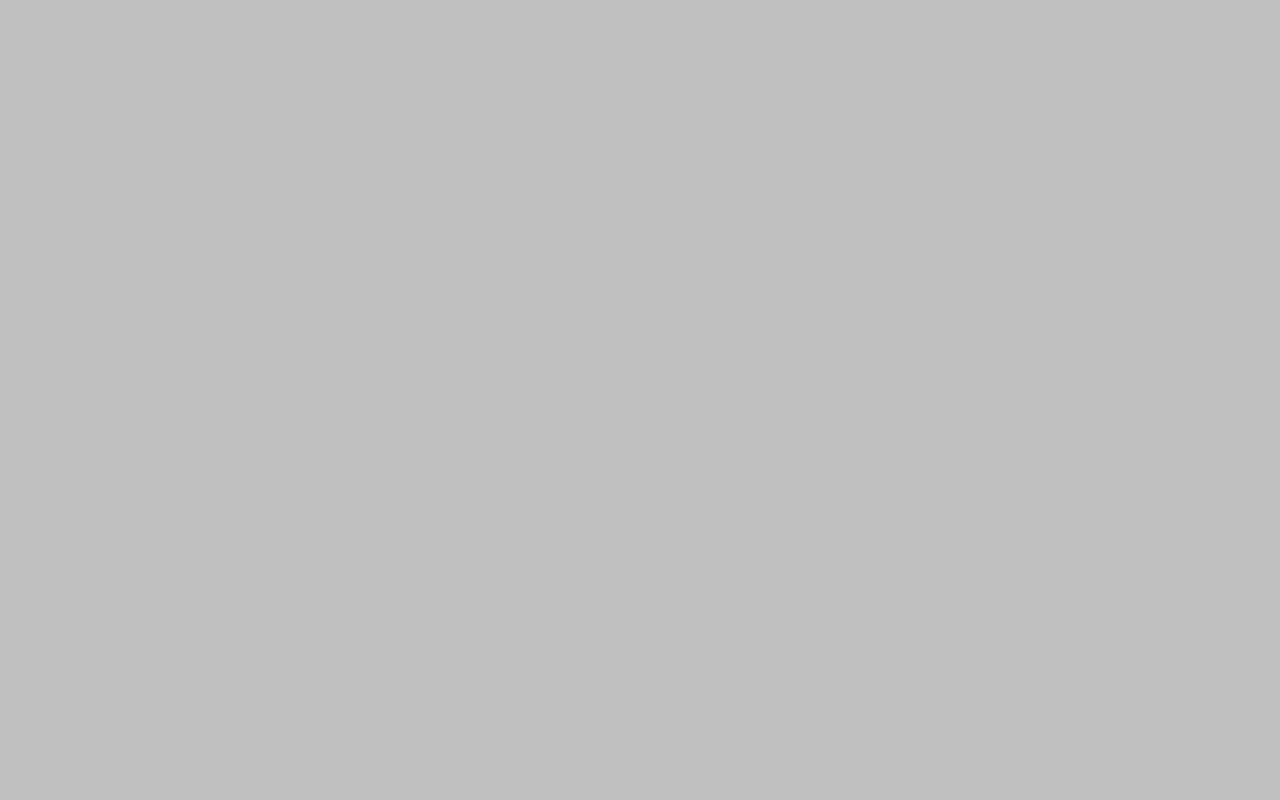
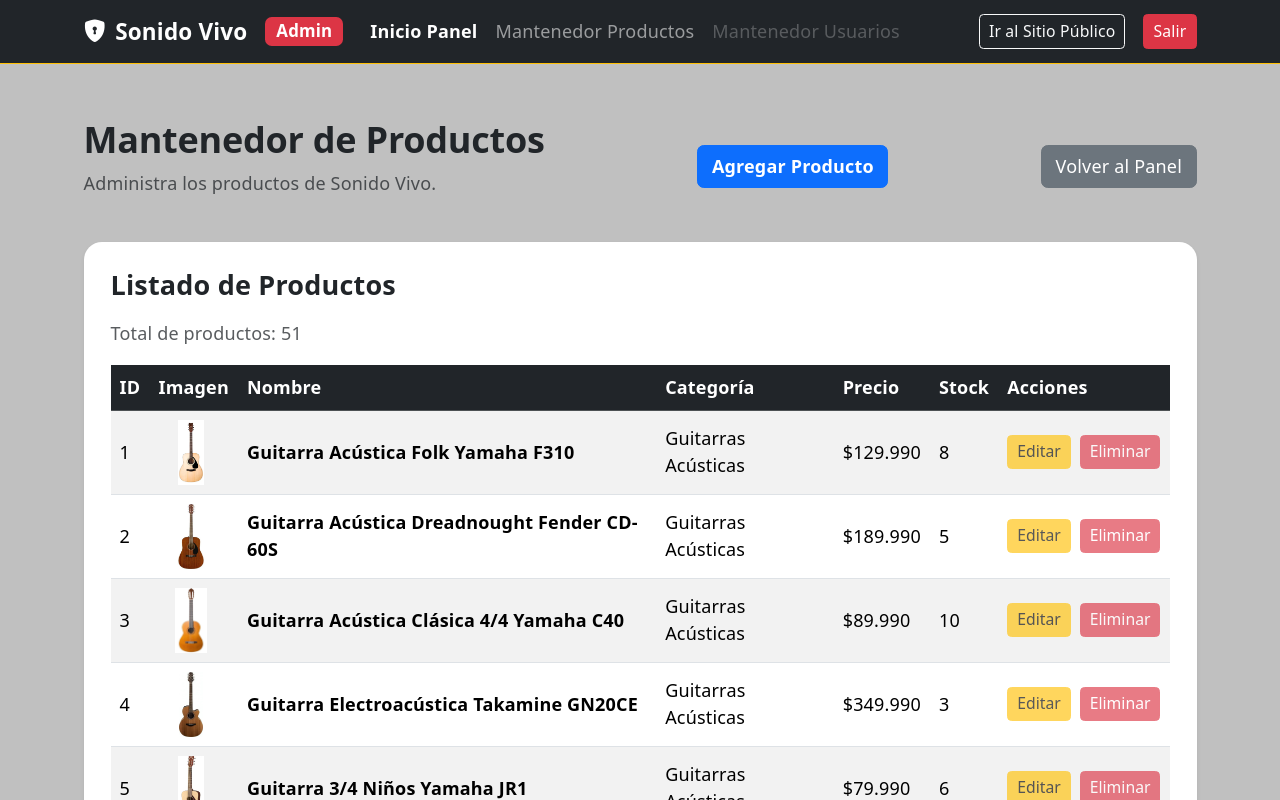
Before and after one commit to CoteCruces/sonido-vivo-v2, a React (Vite) app: page /admin/productos in a window 1280 px wide. Before the commit this address had no page. Shown: the top 800 px of the page. Built offline with nearby package versions, Linux system fonts and the light colour scheme.

Commit message:
Agregar producto
e agregó la opcion de agregar un producto como admin

```diff
--- a/src/App.tsx
+++ b/src/App.tsx
@@ -12,6 +12,8 @@ import DetalleNoticia from "./componentes/paginas/DetalleNoticia";
 import Footer from "./componentes/organismos/Footer";
 import NuevoProducto from "./componentes/paginas/NuevoProducto";
 import PanelAdmin from "./componentes/paginas/PanelAdmin";
+import AdministrarProductos from "./componentes/paginas/AdministrarProductos";
+
 
 
 function App() {
@@ -66,6 +68,15 @@ function App() {
                         path="/admin"
                         element={<PanelAdmin />}
                     />
+                    <Route
+                        path="/admin/productos"
+                        element={<AdministrarProductos />}
+                    />
+
+                    <Route
+                        path="/admin/productos/nuevo"
+                        element={<NuevoProducto />}
+                    />
                 </Routes>
 
             </div>
--- /dev/null
+++ b/src/componentes/atomos/BotonAccionProducto.tsx
@@ -0,0 +1,30 @@
+
+interface Props {
+    accion: "Editar" | "Eliminar";
+    onClick?: () => void;
+    deshabilitado?: boolean;
+}
+
+function BotonAccionProducto({
+    accion,
+    onClick,
+    deshabilitado = true
+}: Props) {
+
+    const color = accion === "Editar"
+        ? "btn-warning"
+        : "btn-danger";
+
+    return (
+        <button
+            type="button"
+            className={`btn ${color} btn-sm`}
+            onClick={onClick}
+            disabled={deshabilitado}
+        >
+            {accion}
+        </button>
+    );
+}
+
+export default BotonAccionProducto;
--- /dev/null
+++ b/src/componentes/moleculas/FilaProductoAdmin.tsx
@@ -0,0 +1,62 @@
+
+import type { Producto } from "../utilidades/tipos";
+import BotonAccionProducto from "../atomos/BotonAccionProducto";
+
+interface Props {
+    producto: Producto;
+}
+
+function FilaProductoAdmin({ producto }: Props) {
+    return (
+        <tr>
+
+            {/* ID */}
+            <td>{producto.id}</td>
+
+            {/* Imagen */}
+            <td>
+                <img
+                    src={producto.imagen}
+                    alt={producto.nombre}
+                    style={{
+                        width: "65px",
+                        height: "65px",
+                        objectFit: "contain"
+                    }}
+                />
+            </td>
+
+            {/* Nombre */}
+            <td className="fw-semibold">
+                {producto.nombre}
+            </td>
+
+            {/* Categoría */}
+            <td>
+                {producto.categoria}
+            </td>
+
+            {/* Precio */}
+            <td>
+                ${producto.precio.toLocaleString("es-CL")}
+            </td>
+
+            {/* Stock */}
+            <td>
+                {producto.stock}
+            </td>
+
+            {/* Acciones */}
+            <td>
+                <div className="d-flex gap-2">
+                    <BotonAccionProducto accion="Editar" />
+
+                    <BotonAccionProducto accion="Eliminar" />
+                </div>
+            </td>
+
+        </tr>
+    );
+}
+
+export default FilaProductoAdmin;
--- a/src/componentes/organismos/ContenidoAdmin.tsx
+++ b/src/componentes/organismos/ContenidoAdmin.tsx
@@ -64,6 +64,7 @@ function ContenidoAdmin() {
                         descripcion="Agrega nuevos instrumentos, actualiza precios, controla el stock o edita la información del catálogo."
                         icono="journal-album"
                         color="primary"
+                        destino="/admin/productos"
                     />
                 </div>
 
--- a/src/componentes/organismos/FormularioNuevoProducto.tsx
+++ b/src/componentes/organismos/FormularioNuevoProducto.tsx
@@ -4,30 +4,6 @@ import type { FormEvent } from "react";
 import { useNavigate } from "react-router-dom";
 import CampoFormulario from "../moleculas/CampoFormulario";
 import { crearProducto } from "../servicios/productosService";
-
-type DatosFormulario = {
-    nombre: string;
-    categoria: string;
-    descripcion: string;
-    descripcionLarga: string;
-    precio: string;
-    stock: string;
-    imagen: string;
-};
-
-type Errores = Partial<
-    Record<keyof DatosFormulario, string>
->;
-
-const datosIniciales: DatosFormulario = {
-    nombre: "",
-    categoria: "",
-    descripcion: "",
-    descripcionLarga: "",
-    precio: "",
-    stock: "",
-    imagen: ""
-};
 
 const categorias = [
     "Guitarras Acústicas",
@@ -42,74 +18,75 @@ const categorias = [
     "Estudio y Grabación"
 ];
 
+type DatosProducto = {
+    nombre: string;
+    categoria: string;
+    descripcion: string;
+    descripcionLarga: string;
+    precio: string;
+    stock: string;
+    imagen: string;
+};
+
+type Errores = Partial<Record<keyof DatosProducto, string>>;
+
 function FormularioNuevoProducto() {
-
     const navigate = useNavigate();
 
-    const [datos, setDatos] =
-        useState<DatosFormulario>(datosIniciales);
+    const [datos, setDatos] = useState<DatosProducto>({
+        nombre: "",
+        categoria: "",
+        descripcion: "",
+        descripcionLarga: "",
+        precio: "",
+        stock: "",
+        imagen: ""
+    });
 
-    const [errores, setErrores] =
-        useState<Errores>({});
-
+    const [errores, setErrores] = useState<Errores>({});
     const [errorGeneral, setErrorGeneral] = useState("");
 
-    // Actualizar los campos
     const actualizar = (
-        campo: keyof DatosFormulario,
+        campo: keyof DatosProducto,
         valor: string
     ) => {
-        setDatos((anteriores) => ({
-            ...anteriores,
-            [campo]: valor
-        }));
-
-        setErrores((anteriores) => ({
-            ...anteriores,
-            [campo]: ""
-        }));
+        setDatos(prev => ({ ...prev, [campo]: valor }));
+        setErrores(prev => ({ ...prev, [campo]: "" }));
+        setErrorGeneral("");
     };
 
-    // Validaciones con JavaScript
-    const manejarEnvio = (e: FormEvent<HTMLFormElement>) => {
+    const guardar = (e: FormEvent<HTMLFormElement>) => {
         e.preventDefault();
 
         const nuevosErrores: Errores = {};
 
-        if (datos.nombre.trim() === "") {
-            nuevosErrores.nombre =
-                "El nombre es obligatorio.";
+        // Validaciones con JavaScript
+        if (!datos.nombre.trim()) {
+            nuevosErrores.nombre = "Ingrese el nombre.";
         }
 
-        if (datos.categoria === "") {
-            nuevosErrores.categoria =
-                "Seleccione una categoría.";
+        if (!categorias.includes(datos.categoria)) {
+            nuevosErrores.categoria = "Seleccione una categoría.";
         }
 
-        if (datos.descripcion.trim() === "") {
-            nuevosErrores.descripcion =
-                "Ingrese una descripción.";
+        if (!datos.descripcion.trim()) {
+            nuevosErrores.descripcion = "Ingrese una descripción.";
         }
 
         if (
             !/^\d+$/.test(datos.precio) ||
             Number(datos.precio) <= 0
         ) {
-            nuevosErrores.precio =
-                "Ingrese un precio entero mayor a 0.";
+            nuevosErrores.precio = "Ingrese un precio válido.";
         }
 
         if (!/^\d+$/.test(datos.stock)) {
-            nuevosErrores.stock =
-                "El stock debe ser un número entero mayor o igual a 0.";
+            nuevosErrores.stock = "Ingrese un stock válido.";
         }
 
-        if (datos.imagen.trim() === "") {
+        if (!datos.imagen.trim().startsWith("/")) {
             nuevosErrores.imagen =
-                "Ingrese la ruta de la imagen.";
-        } else if (!datos.imagen.startsWith("/")) {
-            nuevosErrores.imagen =
-                "La ruta debe comenzar con /.";
+                "La imagen debe tener una ruta que comience con /.";
         }
 
         setErrores(nuevosErrores);
@@ -129,36 +106,29 @@ function FormularioNuevoProducto() {
                 imagen: datos.imagen.trim()
             });
 
-            // Volver al catálogo
-            navigate("/catalogo");
+            navigate("/admin/productos");
 
         } catch {
-            setErrorGeneral(
-                "No se pudo guardar el producto."
-            );
+            setErrorGeneral("No se pudo guardar el producto.");
         }
     };
 
     return (
-        <form onSubmit={manejarEnvio} noValidate>
-
+        <form onSubmit={guardar} noValidate>
             <div className="row g-3">
 
                 <div className="col-md-6">
                     <CampoFormulario
-                        etiqueta="Nombre del producto *"
+                        etiqueta="Nombre del Producto *"
                         nombre="nombre"
                         valor={datos.nombre}
-                        alCambiar={(v) =>
-                            actualizar("nombre", v)
-                        }
-                        placeholder="Ej: Guitarra Yamaha"
+                        alCambiar={v => actualizar("nombre", v)}
                         error={errores.nombre}
                     />
                 </div>
 
                 <div className="col-md-6">
-                    <label className="form-label fw-semibold">
+                    <label className="form-label">
                         Categoría *
                     </label>
 
@@ -167,19 +137,13 @@ function FormularioNuevoProducto() {
                             errores.categoria ? "is-invalid" : ""
                         }`}
                         value={datos.categoria}
-                        onChange={(e) =>
+                        onChange={e =>
                             actualizar("categoria", e.target.value)
                         }
                     >
-                        <option value="">
-                            Seleccione una categoría
-                        </option>
-
-                        {categorias.map((categoria) => (
-                            <option
-                                key={categoria}
-                                value={categoria}
-                            >
+                        <option value="">Seleccione una categoría</option>
+                        {categorias.map(categoria => (
+                            <option key={categoria} value={categoria}>
                                 {categoria}
                             </option>
                         ))}
@@ -197,47 +161,32 @@ function FormularioNuevoProducto() {
                         etiqueta="Descripción *"
                         nombre="descripcion"
                         valor={datos.descripcion}
-                        alCambiar={(v) =>
-                            actualizar("descripcion", v)
-                        }
-                        placeholder="Descripción breve del producto"
+                        alCambiar={v => actualizar("descripcion", v)}
                         error={errores.descripcion}
                     />
                 </div>
 
                 <div className="col-12">
-                    <label
-                        htmlFor="descripcionLarga"
-                        className="form-label fw-semibold"
-                    >
-                        Descripción larga
+                    <label className="form-label">
+                        Descripción Larga
                     </label>
-
                     <textarea
-                        id="descripcionLarga"
                         className="form-control"
                         rows={4}
                         value={datos.descripcionLarga}
-                        onChange={(e) =>
-                            actualizar(
-                                "descripcionLarga",
-                                e.target.value
-                            )
+                        onChange={e =>
+                            actualizar("descripcionLarga", e.target.value)
                         }
-                        placeholder="Características detalladas..."
                     />
                 </div>
 
                 <div className="col-md-6">
                     <CampoFormulario
                         etiqueta="Precio *"
+                        tipo="number"
                         nombre="precio"
-                        tipo="number"
                         valor={datos.precio}
-                        alCambiar={(v) =>
-                            actualizar("precio", v)
-                        }
-                        placeholder="Ej: 129990"
+                        alCambiar={v => actualizar("precio", v)}
                         error={errores.precio}
                     />
                 </div>
@@ -245,26 +194,21 @@ function FormularioNuevoProducto() {
                 <div className="col-md-6">
                     <CampoFormulario
                         etiqueta="Stock *"
+                        tipo="number"
                         nombre="stock"
-                        tipo="number"
                         valor={datos.stock}
-                        alCambiar={(v) =>
-                            actualizar("stock", v)
-                        }
-                        placeholder="Ej: 10"
+                        alCambiar={v => actualizar("stock", v)}
                         error={errores.stock}
                     />
                 </div>
 
                 <div className="col-12">
                     <CampoFormulario
-                        etiqueta="Ruta de la imagen *"
+                        etiqueta="Ruta de la Imagen *"
                         nombre="imagen"
                         valor={datos.imagen}
-                        alCambiar={(v) =>
-                            actualizar("imagen", v)
-                        }
-                        placeholder="/img/NuevoProducto.jpg"
+                        alCambiar={v => actualizar("imagen", v)}
+                        placeholder="/img/NombreImagen.jpg"
                         error={errores.imagen}
                     />
                 </div>
@@ -288,7 +232,7 @@ function FormularioNuevoProducto() {
                     <button
                         type="button"
                         className="btn btn-secondary"
-                        onClick={() => navigate("/catalogo")}
+                        onClick={() => navigate("/admin/productos")}
                     >
                         Cancelar
                     </button>
--- a/src/componentes/organismos/NavbarAdmin.tsx
+++ b/src/componentes/organismos/NavbarAdmin.tsx
@@ -47,9 +47,12 @@ function NavbarAdmin() {
                             Inicio Panel
                         </Link>
 
-                        <span className="nav-link disabled">
+                        <Link
+                            className="nav-link"
+                            to="/admin/productos"
+                        >
                             Mantenedor Productos
-                        </span>
+                        </Link>
 
                         <span className="nav-link disabled">
                             Mantenedor Usuarios
--- /dev/null
+++ b/src/componentes/organismos/TablaProductosAdmin.tsx
@@ -0,0 +1,60 @@
+
+import { useState } from "react";
+import FilaProductoAdmin from "../moleculas/FilaProductoAdmin";
+import { obtenerProductos } from "../servicios/productosService";
+import type { Producto } from "../utilidades/tipos";
+
+function TablaProductosAdmin() {
+
+    const [productos] = useState<Producto[]>(
+        obtenerProductos
+    );
+
+    return (
+        <div className="card shadow-sm border-0 rounded-4">
+
+            <div className="card-body p-4">
+
+                <h4 className="fw-bold text-dark mb-3">
+                    Listado de Productos
+                </h4>
+
+                <p className="text-muted">
+                    Total de productos: {productos.length}
+                </p>
+
+                <div className="table-responsive">
+
+                    <table className="table table-striped table-hover align-middle">
+
+                        <thead className="table-dark">
+                            <tr>
+                                <th>ID</th>
+                                <th>Imagen</th>
+                                <th>Nombre</th>
+                                <th>Categoría</th>
+                                <th>Precio</th>
+                                <th>Stock</th>
+                                <th>Acciones</th>
+                            </tr>
+                        </thead>
+
+                        <tbody>
+                            {productos.map((producto) => (
+                                <FilaProductoAdmin
+                                    key={producto.id}
+                                    producto={producto}
+                                />
+                            ))}
+                        </tbody>
+
+                    </table>
+
+                </div>
+
+            </div>
+        </div>
+    );
+}
+
+export default TablaProductosAdmin;
--- /dev/null
+++ b/src/componentes/paginas/AdministrarProductos.tsx
@@ -0,0 +1,53 @@
+
+import { Link } from "react-router-dom";
+import NavbarAdmin from "../organismos/NavbarAdmin";
+import TablaProductosAdmin from "../organismos/TablaProductosAdmin";
+import FooterAdmin from "../organismos/FooterAdmin";
+import BotonAdmin from "../atomos/BotonAdmin";
+
+function AdministrarProductos() {
+    return (
+        <div className="panel-admin d-flex flex-column min-vh-100">
+
+            <NavbarAdmin />
+
+            <main className="container my-5 flex-grow-1">
+
+                <div className="d-flex flex-wrap justify-content-between align-items-center gap-3 mb-4">
+
+                    <div>
+                        <h2 className="fw-bold">
+                            Mantenedor de Productos
+                        </h2>
+
+                        <p className="text-muted">
+                            Administra los productos de Sonido Vivo.
+                        </p>
+                    </div>
+
+                    <BotonAdmin
+                        texto="Agregar Producto"
+                        color="primary"
+                        destino="/admin/productos/nuevo"
+                    />
+
+                    <Link
+                        to="/admin"
+                        className="btn btn-secondary"
+                    >
+                        Volver al Panel
+                    </Link>
+
+                </div>
+
+                <TablaProductosAdmin />
+
+            </main>
+
+            <FooterAdmin />
+
+        </div>
+    );
+}
+
+export default AdministrarProductos;
```
Also changed, not shown: src/componentes/paginas/NuevoProducto.tsx (+24 -12 lines).
